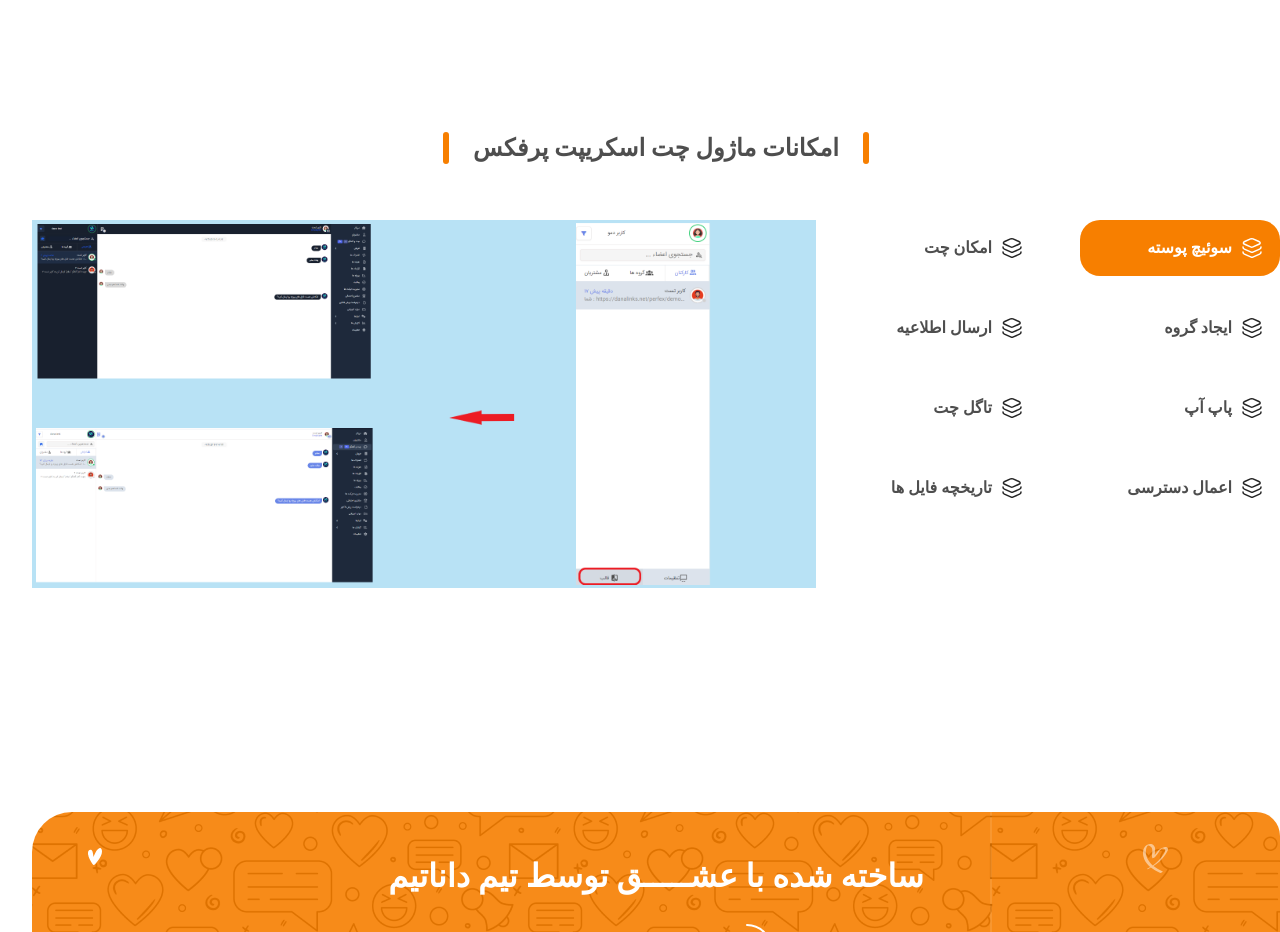
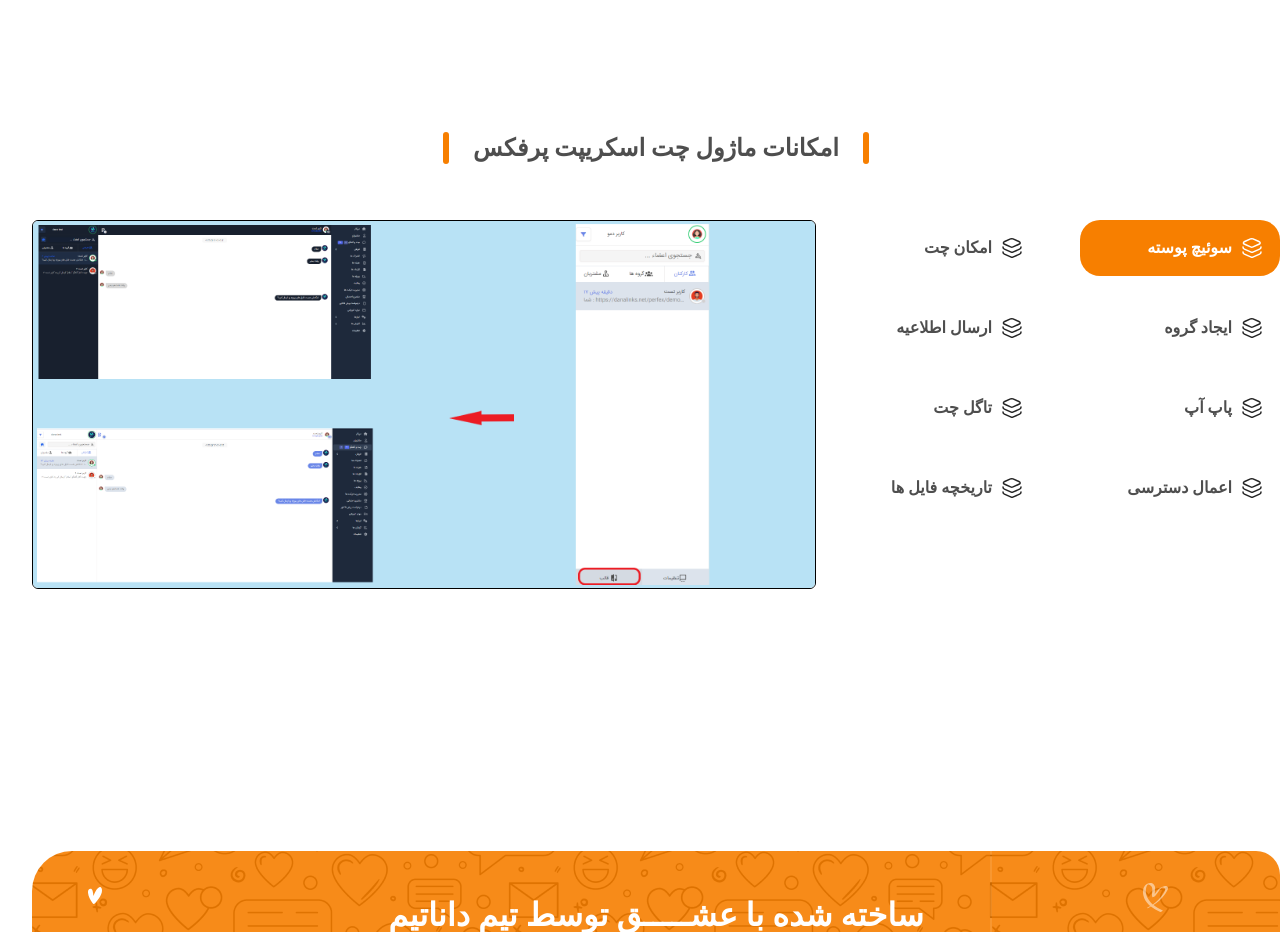
Before and after one commit to mahyarErshad/perfex-chat, a React (Create React App) app: page / in a window 1280 px wide. Shown: the part 1940-2872 px from the top of the page. Built offline with nearby package versions, Linux system fonts and the light colour scheme; a web font is replaced by a local one.

Commit message:
Fixed the position of tab panels

```diff
--- a/src/Components/ToolsSection/ToolsSection.jsx
+++ b/src/Components/ToolsSection/ToolsSection.jsx
@@ -15,7 +15,7 @@ function ToolsSection() {
   const tabs = ["سوئیچ پوسته", "امکان چت", "ایجاد گروه", "ارسال اطلاعیه", "پاپ آپ", "تاگل چت", "اعمال دسترسی", "تاریخچه  فایل ها"];
   const panels = [image1, image2, image3, image4, image5, image6, image7, image8];
   return (
-    <section id="tools" className="max-md:mt-24 md:mt-[10.625rem] w-full px-4">
+    <section id="tools" className="max-md:mt-24 md:mt-[10.625rem] w-full px-4 max-w-[82.5rem] mx-auto">
       <SectionTitle title="امکانات ماژول چت اسکریپت پرفکس" />
       <Tabs className="flex max-lg:flex-col justify-center gap-6 mt-14">
         <div className="flex-col gap-8 lg:max-w-[33.5rem] flex-shrink-0">
@@ -30,11 +30,11 @@ function ToolsSection() {
             })}
           </TabList>
         </div>
-        <div className="min-w-2/4 h-full flex-shrink">
+        <div className="min-w-2/4 min-h-[25.4375rem] h-full flex-shrink lg:flex-grow">
           {panels.map((item, index) => {
             return (
               <TabPanel key={index}>
-                <img src={item} alt="Screenshot of Perfex chat module" />
+                <img className="max-h-[25.4375rem] rounded-md border border-black" src={item} alt="Screenshot of Perfex chat module" />
               </TabPanel>
             );
           })}
```
